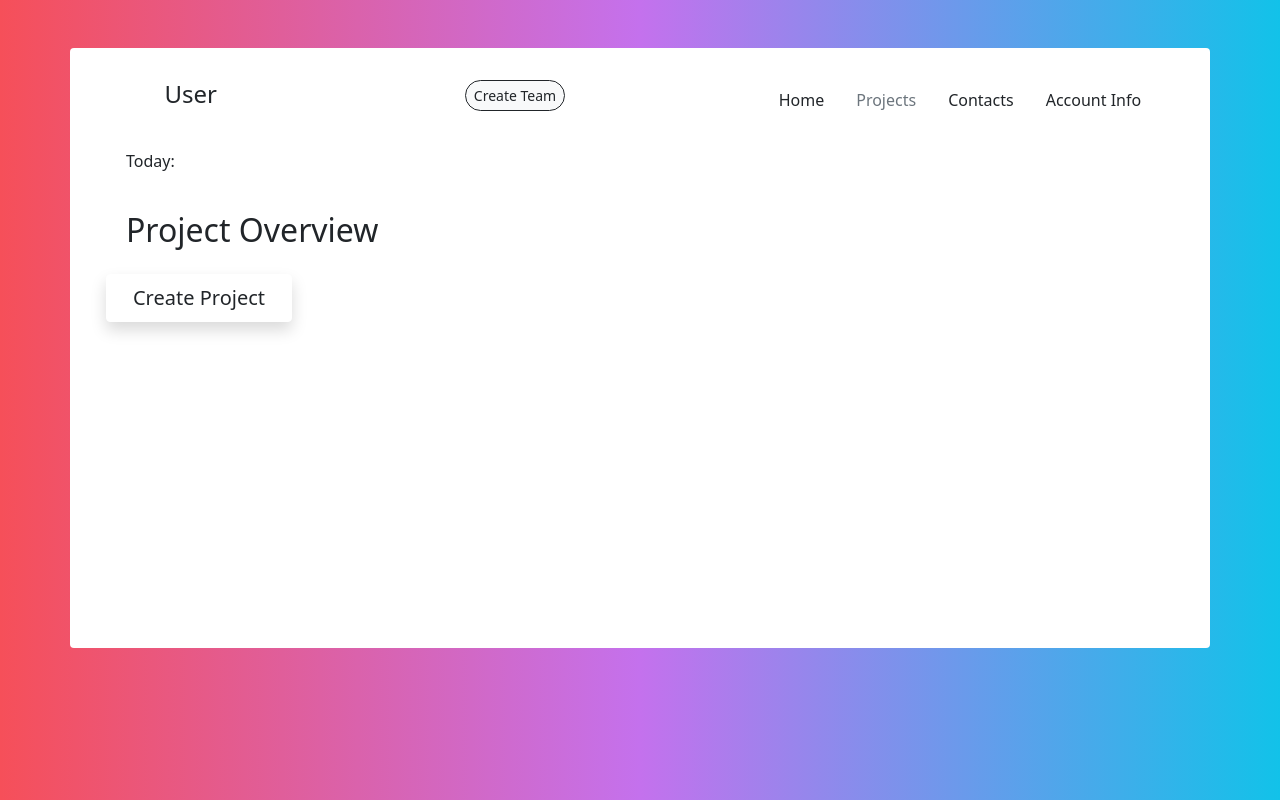
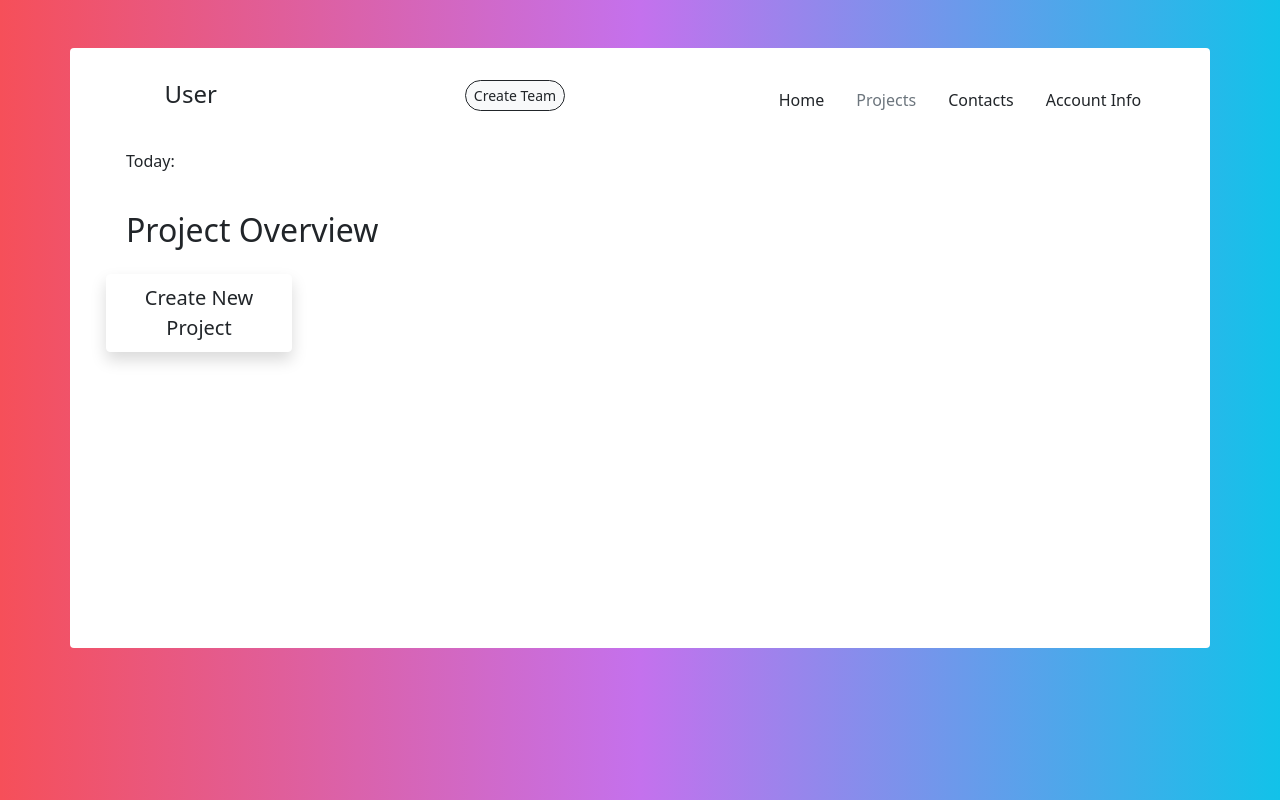
Before and after one commit to CS481-TaskAI/bootstrap-frontend, a React (Create React App) app: page /project in a window 1280 px wide. Built offline with nearby package versions, Linux system fonts and the light colour scheme.

Commit message:
making small edits

```diff
--- a/src/Pages/project.js
+++ b/src/Pages/project.js
@@ -69,7 +69,7 @@ function Projects()
                     <Container className="ms-3">
                         <Row className="row-cols-3 col-6 ms-2">
                             <Button className="shadow text-dark bg-white border-white rounded" size="lg">
-                                Create Project
+                                Create New Project
                             </Button>
                         </Row>
                     </Container>
```
